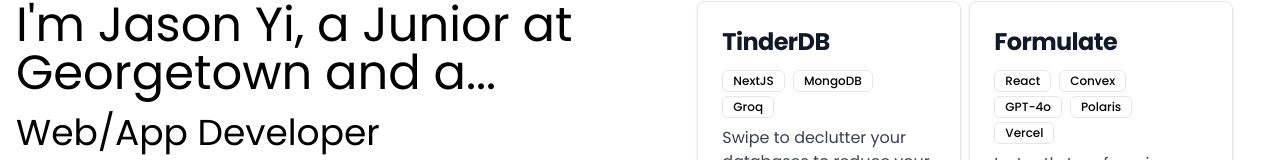
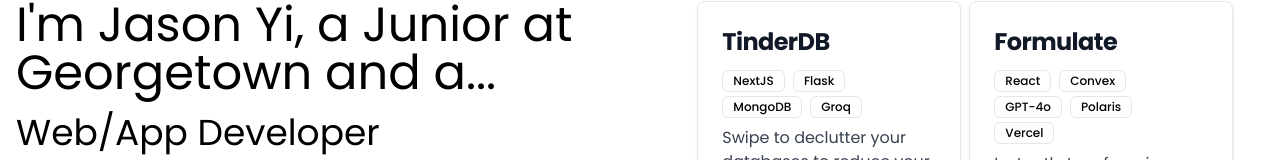
Before and after one commit to JasYi/personal-website, a Next.js app: page / in a window 1280 px wide. Both pictures are taken after a click on the button "Web/App Developer". Shown: the part 239-399 px from the top of the page. Built offline with nearby package versions, Linux system fonts and the light colour scheme.

Commit message:
updating with tinderbd removing data science

```diff
--- a/components/webapp/web_app_dev.js
+++ b/components/webapp/web_app_dev.js
@@ -6,7 +6,7 @@
   const projects = [
     {
       name: "TinderDB",
-      tech: ["NextJS", "MongoDB", "Groq"],
+      tech: ["NextJS", "Flask", "MongoDB", "Groq"],
       description:
         "Swipe to declutter your databases to reduce your environmental impact! | Honorable Mention @ PennApps '24",
       link: "https://devpost.com/software/tinderdb",
```
